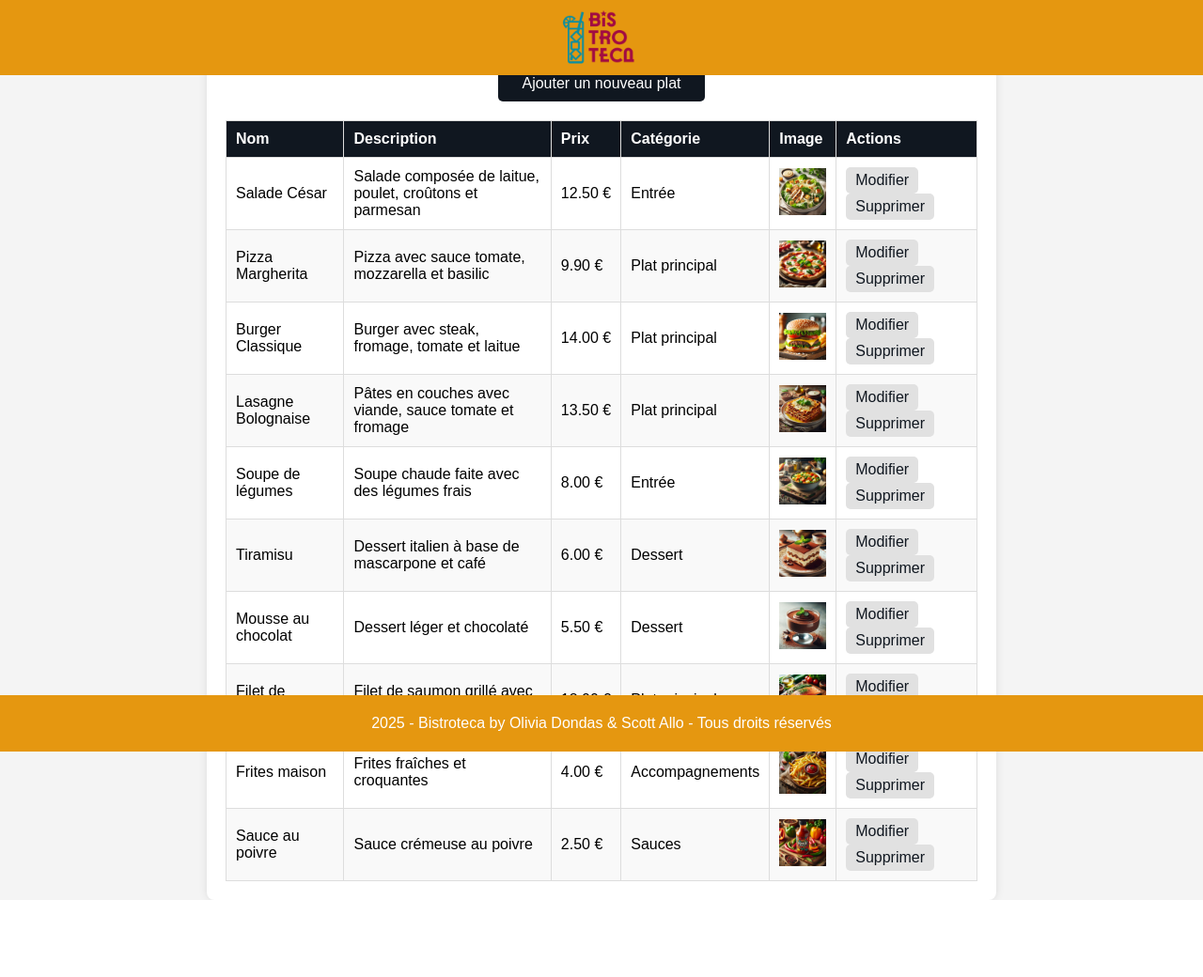
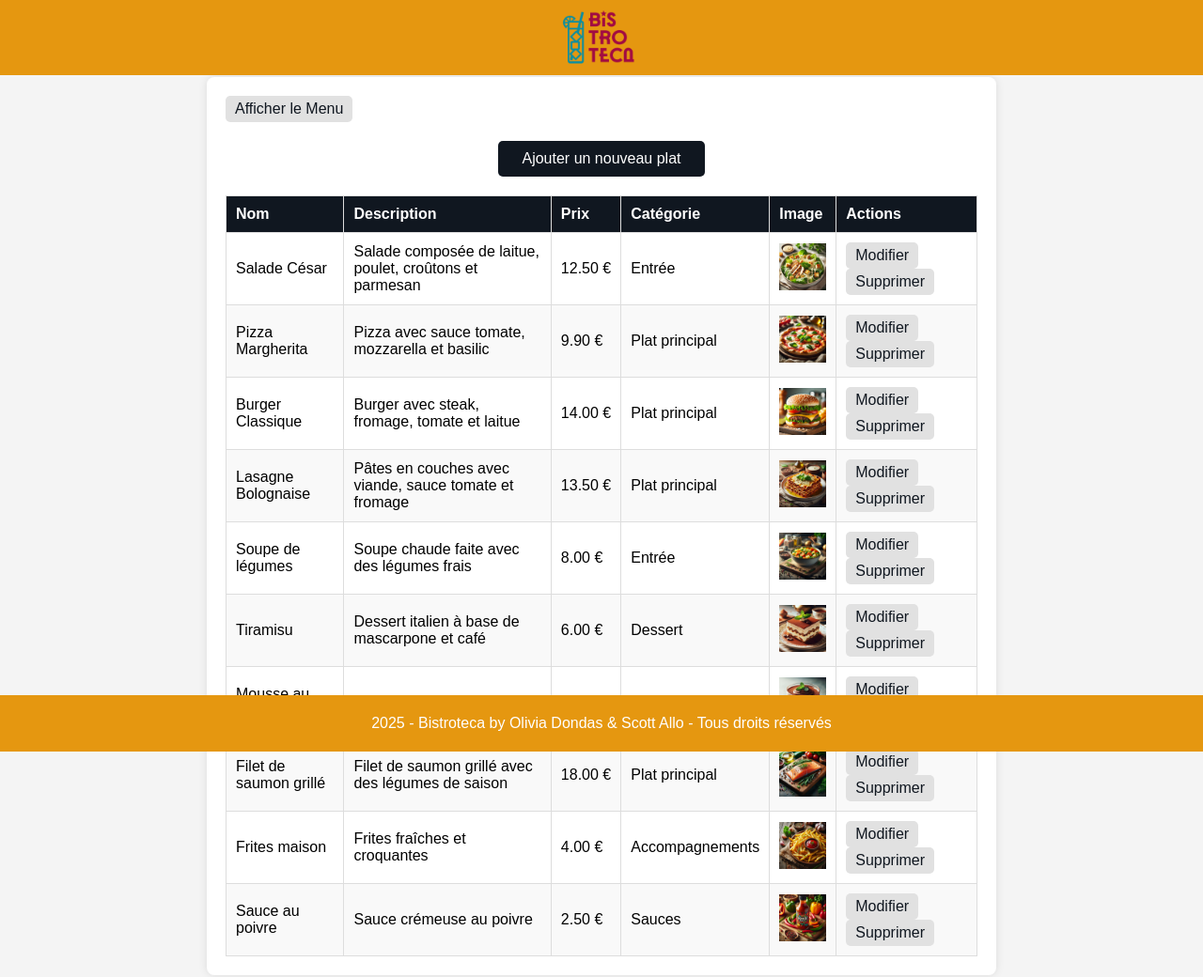
Before and after one commit to scott-allo/gestionnaire-de-menu, a PHP site: page /menu/gestion.php in a window 1280 px wide. Shown: the whole page at 94% size. Before the commit the page ends 958 px from the top, so only its background shows below. Run offline with PHP 8.4, Linux system fonts and the light colour scheme; data comes from the database, SQL or seed files in the repository; some web fonts are replaced.

Commit message:
ajustement sur  gestion.css

```diff
--- a/styles/gestion.css
+++ b/styles/gestion.css
@@ -5,8 +5,8 @@ body {
   display: flex;
   justify-content: center;
   align-items: flex-start;
-  padding-top: 10vh; /* Évite le chevauchement avec le header */
-  padding-bottom: 60px;
+  padding-top: 20vh; /* Évite le chevauchement avec le header */
+  padding-bottom: 80px;
   min-height: 100vh;
   margin: 0;
   flex-direction: column;
```
